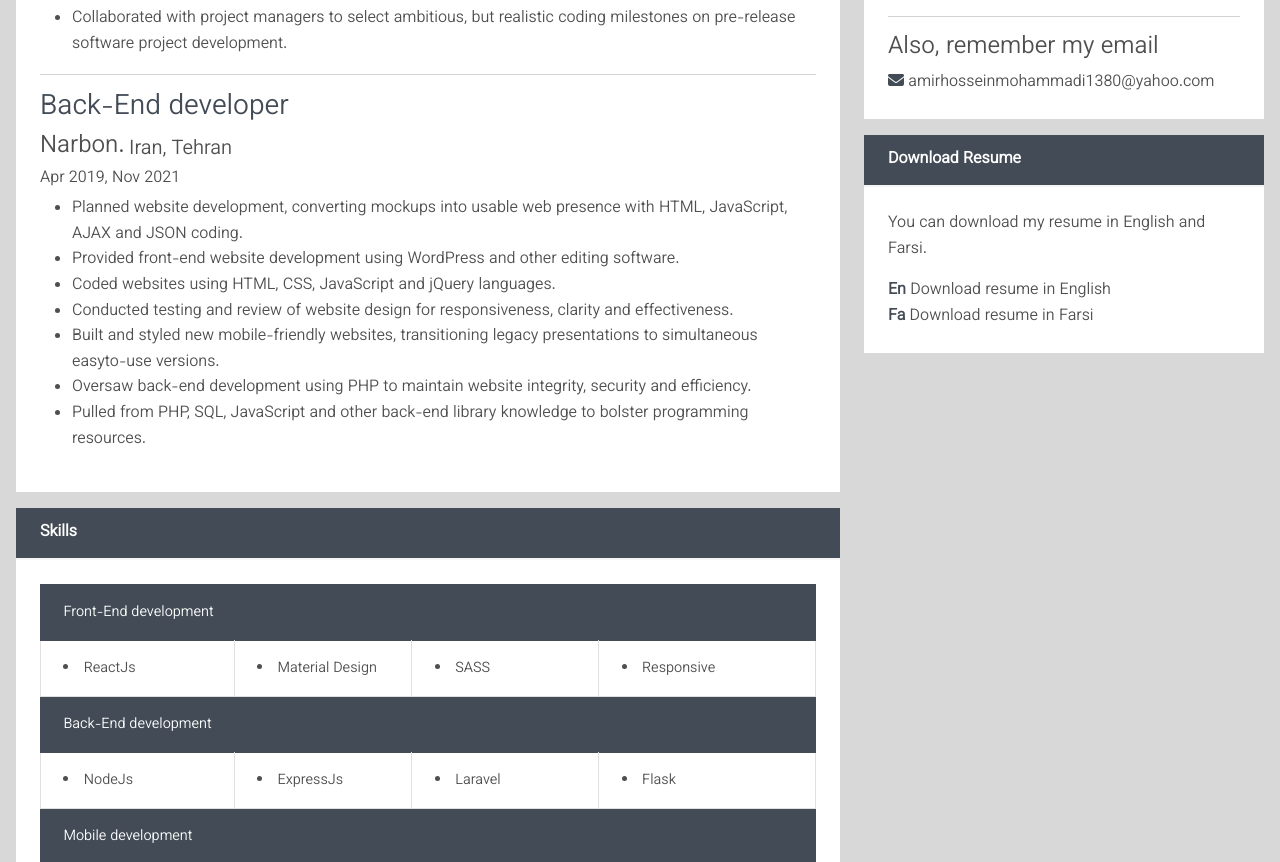
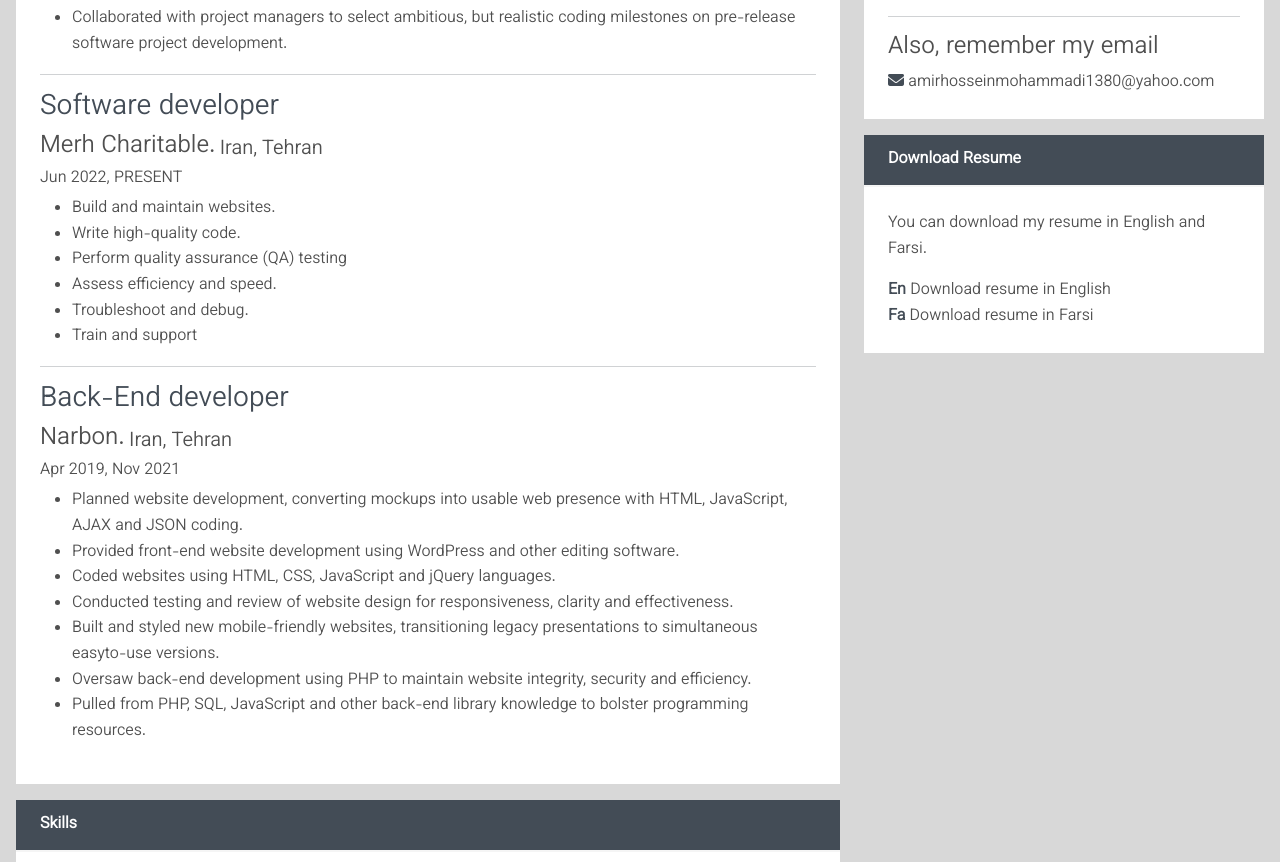
Before and after one commit to BlackIQ/amirhossein.info, a React (Create React App) app: page / in a window 1280 px wide. Shown: the part 892-1754 px from the top of the page. Built offline with nearby package versions, Linux system fonts and the light colour scheme; no server answers; a web font is replaced by a local one.

Commit message:
Update experiences

```diff
--- a/src/components/experience.jsx
+++ b/src/components/experience.jsx
@@ -18,6 +18,24 @@ const Experience = () => {
                         <li>Developed software for both desktop and mobile operating systems.</li>
                         <li>Collaborated on stages of systems development lifecycle from requirement gathering to production releases.</li>
                         <li>Collaborated with project managers to select ambitious, but realistic coding milestones on pre-release software project development.</li>
+                    </ul>
+                </div>
+                <hr/>
+                <div className="job">
+                    <h3 className="font-weight-bold darkbluenavy-fore">Software developer</h3>
+                    <div className="d-flex justify-content-start align-items-end">
+                        <h4 className="font-weight-bold">Merh Charitable.</h4>
+                        &nbsp;
+                        <h5>Iran, Tehran</h5>
+                    </div>
+                    <h6>Jun 2022, PRESENT</h6>
+                    <ul>
+                        <li>Build and maintain websites.</li>
+                        <li>Write high-quality code.</li>
+                        <li>Perform quality assurance (QA) testing</li>
+                        <li>Assess efficiency and speed.</li>
+                        <li>Troubleshoot and debug.</li>
+                        <li>Train and support</li>
                     </ul>
                 </div>
                 <hr/>
```
